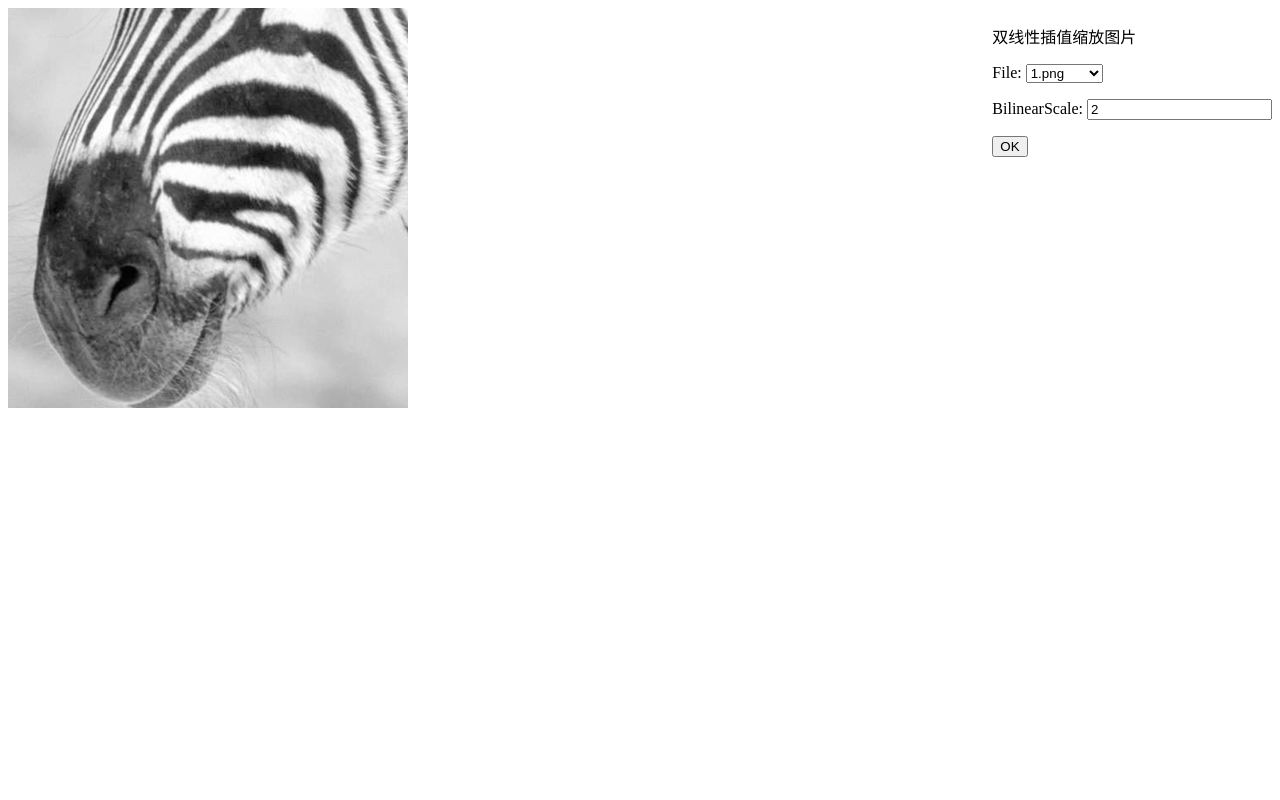
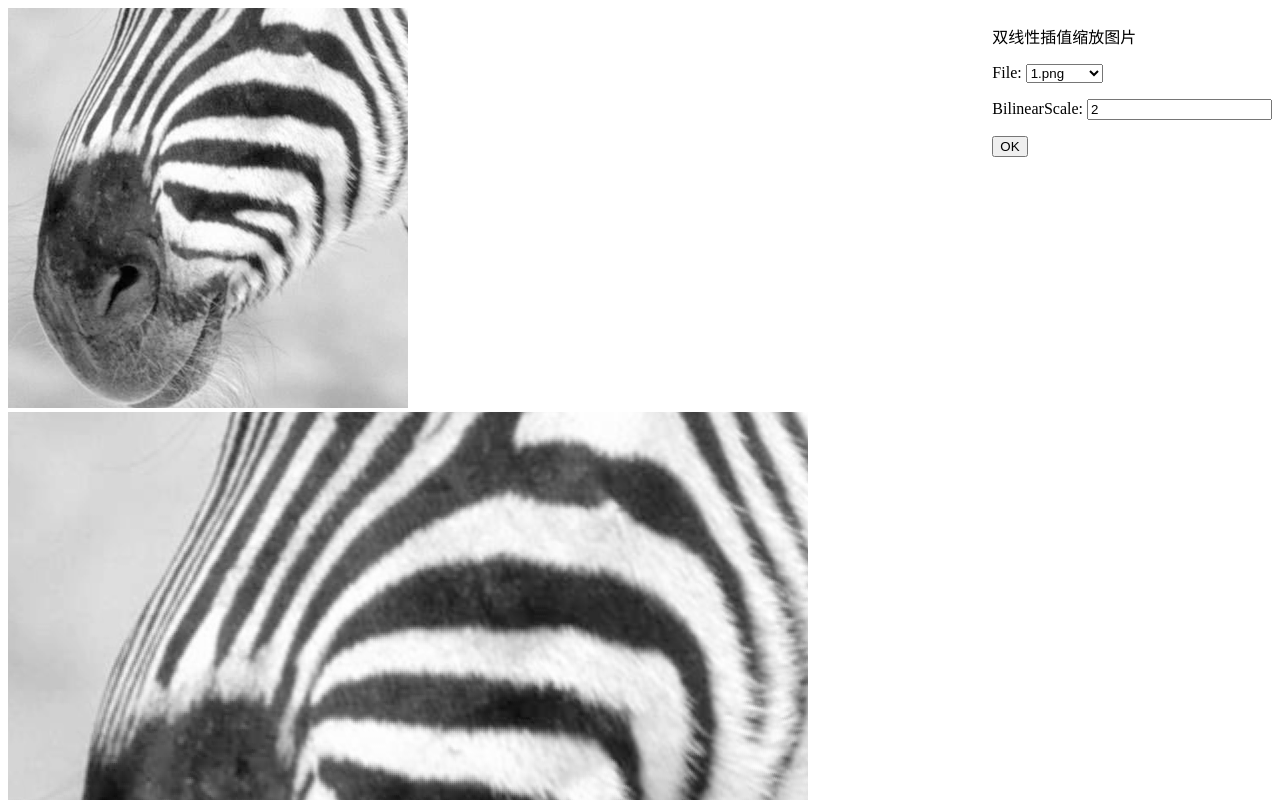
Before and after one commit to Naixor/cv, a website: page scale.html in a window 1280 px wide. Both pictures are taken after a click on the button "OK". Shown: the top 800 px of the page. Drawn offline with Linux system fonts and the light colour scheme.

Commit message:
scale.html提交了测试时代码，线上无效，修改之

```diff
--- a/scale.html
+++ b/scale.html
@@ -43,7 +43,6 @@
         define('start', function (require) {
             var CV = require('./cv');
             var scale = require('./scale/Bilinear').process;
-            var downSampling = require('./filters/SIFT').downSampling;
 
             var file = document.getElementById("file");
             var bilateral = document.getElementById("bilateral");
@@ -61,12 +60,10 @@
                     var scaleXY = bilateral.value.split(',');
                     var scaleX = scaleXY[0] || 1;
                     var scaleY = scaleXY[1] || scaleX;
-                    // var draw = scale(ctx.getImageData(0, 0, width, height).data, width, height, scaleX, scaleY);
-                    var draw = downSampling(ctx.getImageData(0, 0, width, height).data, width, height);
+                    var draw = scale(ctx.getImageData(0, 0, width, height).data, width, height, scaleX, scaleY);
                     canvasScale.width = draw.width;
                     canvasScale.height = draw.height;
                     var context = canvasScale.getContext('2d');
-;
                     context.putImageData(draw, 0, 0);
                 });
             }
```
